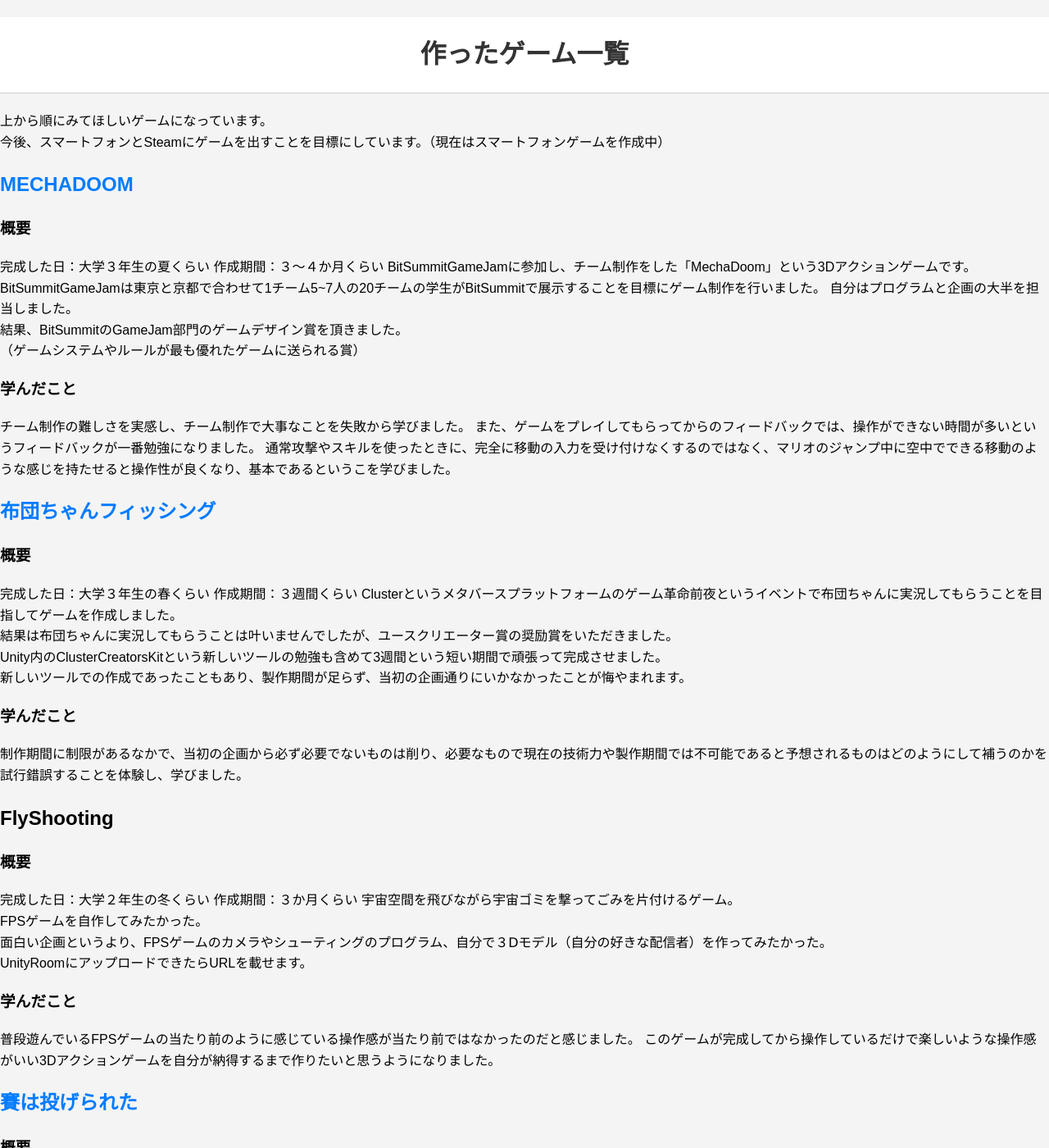
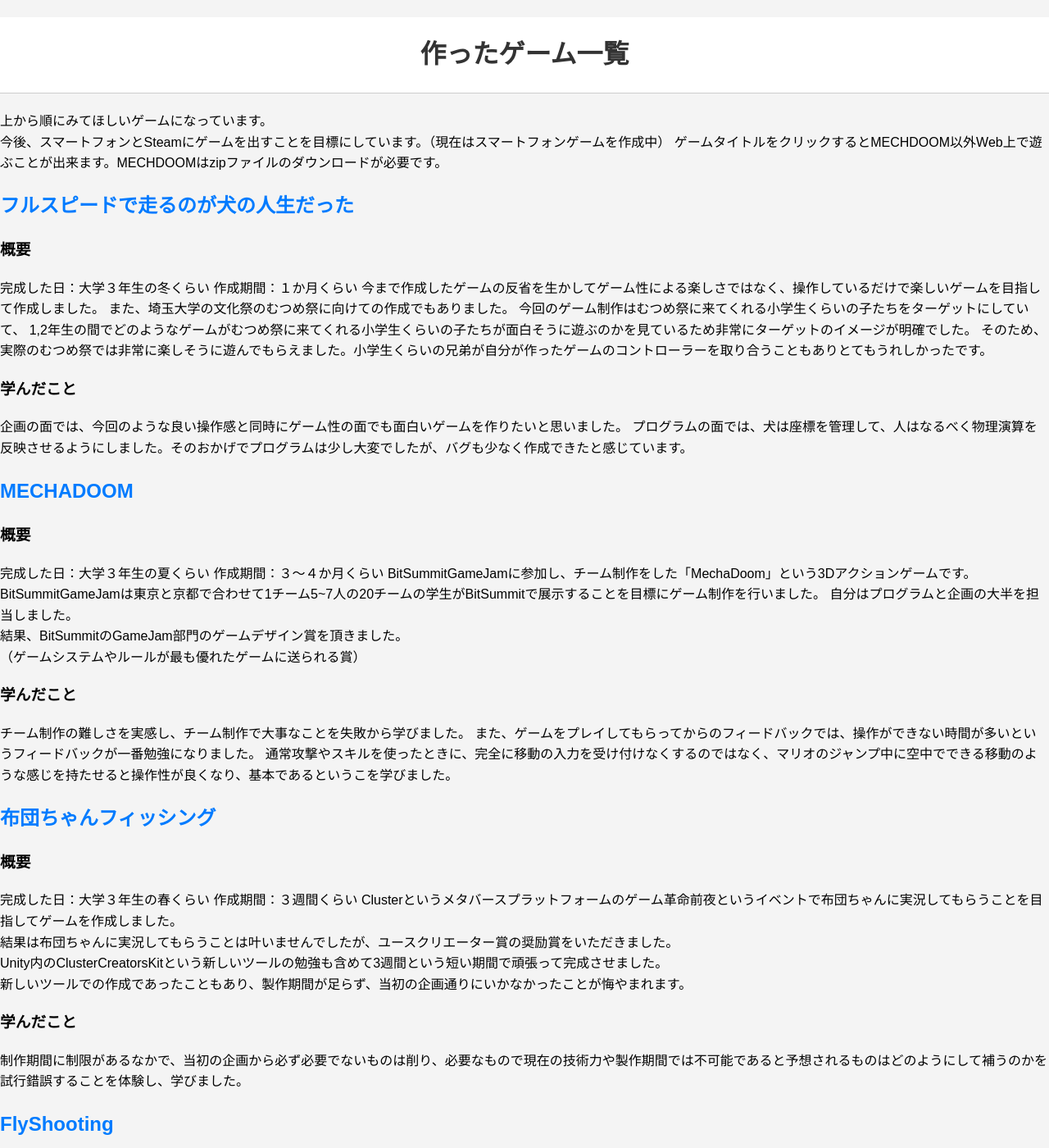
Before and after one commit to Sakai8121/Sakai8121.github.io, a Jekyll site: the page built from index.md, in a window 1280 px wide and 1400 px high. Shown: the whole window at 82% size. Built offline with Jekyll 4.4.1, drawn with Linux system fonts in a browser that asks for light colours.

Commit message:
Update index.md

```diff
--- a/index.md
+++ b/index.md
@@ -6,6 +6,21 @@ title: 作品ページ
 # 作ったゲーム一覧
 上から順にみてほしいゲームになっています。
 今後、スマートフォンとSteamにゲームを出すことを目標にしています。（現在はスマートフォンゲームを作成中）
+ゲームタイトルをクリックするとMECHDOOM以外Web上で遊ぶことが出来ます。MECHDOOMはzipファイルのダウンロードが必要です。
+
+## [フルスピードで走るのが犬の人生だった](https://unityroom.com/games/fullspeeddog)
+
+### 概要
+完成した日：大学３年生の冬くらい
+作成期間：１か月くらい
+今まで作成したゲームの反省を生かしてゲーム性による楽しさではなく、操作しているだけで楽しいゲームを目指して作成しました。
+また、埼玉大学の文化祭のむつめ祭に向けての作成でもありました。
+今回のゲーム制作はむつめ祭に来てくれる小学生くらいの子たちをターゲットにしていて、
+1,2年生の間でどのようなゲームがむつめ祭に来てくれる小学生くらいの子たちが面白そうに遊ぶのかを見ているため非常にターゲットのイメージが明確でした。
+そのため、実際のむつめ祭では非常に楽しそうに遊んでもらえました。小学生くらいの兄弟が自分が作ったゲームのコントローラーを取り合うこともありとてもうれしかったです。
+### 学んだこと
+企画の面では、今回のような良い操作感と同時にゲーム性の面でも面白いゲームを作りたいと思いました。
+プログラムの面では、犬は座標を管理して、人はなるべく物理演算を反映させるようにしました。そのおかげでプログラムは少し大変でしたが、バグも少なく作成できたと感じています。
 
 ## [MECHADOOM](https://bitsummit-gamejam.itch.io/mechadoom)
 
@@ -34,7 +49,7 @@ Unity内のClusterCreatorsKitという新しいツールの勉強も含めて3
 ### 学んだこと
 制作期間に制限があるなかで、当初の企画から必ず必要でないものは削り、必要なもので現在の技術力や製作期間では不可能であると予想されるものはどのようにして補うのかを試行錯誤することを体験し、学びました。
 
-## FlyShooting
+## [FlyShooting](https://unityroom.com/games/flyshooting)
 
 ### 概要
 完成した日：大学２年生の冬くらい
@@ -42,7 +57,6 @@ Unity内のClusterCreatorsKitという新しいツールの勉強も含めて3
 宇宙空間を飛びながら宇宙ゴミを撃ってごみを片付けるゲーム。
 FPSゲームを自作してみたかった。
 面白い企画というより、FPSゲームのカメラやシューティングのプログラム、自分で３Ⅾモデル（自分の好きな配信者）を作ってみたかった。
-UnityRoomにアップロードできたらURLを載せます。
 ### 学んだこと
 普段遊んでいるFPSゲームの当たり前のように感じている操作感が当たり前ではなかったのだと感じました。
 このゲームが完成してから操作しているだけで楽しいような操作感がいい3Dアクションゲームを自分が納得するまで作りたいと思うようになりました。
```
